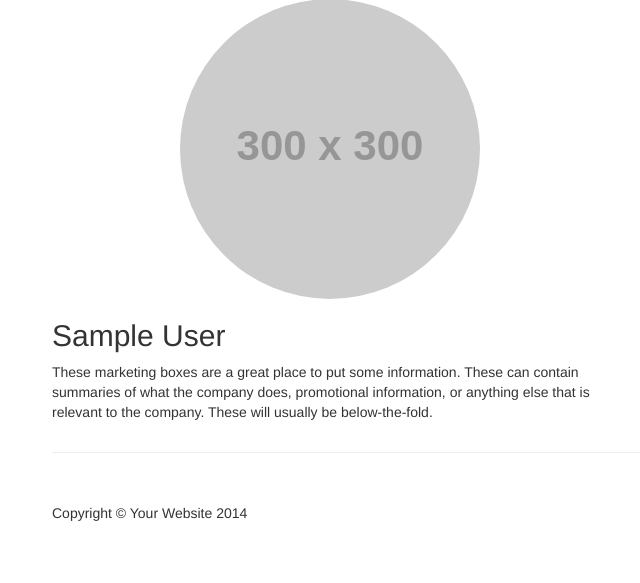
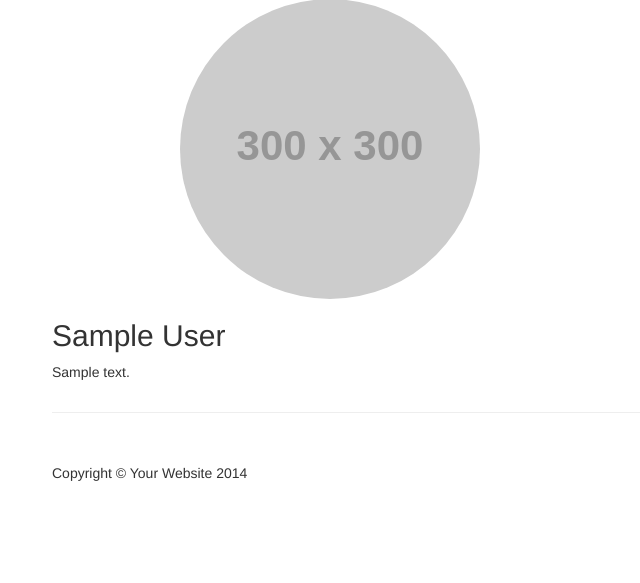
Before and after one commit to viperior/warsloth, a PHP site: page /about.php in a window 1280 px wide. Shown: the part 325-908 px from the top of the page, without its empty margins (18-658 px from the left). After the commit the page ends 806 px from the top, so only its background shows below. Run offline with PHP 8.4, Linux system fonts and the light colour scheme; tables that the repository leaves empty or names only in its code hold one stand-in row (values such as "Sample post"); grey boxes labelled with a size stand in for pictures from a placeholder-image service; some libraries are stand-ins or nearby versions.

Commit message:
get staffBio text from DB

```diff
--- a/public/about.php
+++ b/public/about.php
@@ -41,7 +41,7 @@
 		<div class="col-sm-6">
 			<img class="img-circle img-responsive img-center" src="http://placehold.it/300x300" alt="">
 			<h2><?php echo $row["firstname"] . " " . $row["lastname"] ?></h2>
-			<p>These marketing boxes are a great place to put some information. These can contain summaries of what the company does, promotional information, or anything else that is relevant to the company. These will usually be below-the-fold.</p>
+			<p><?php echo $row["staffBio"] ?></p>
 		</div>
 	<?php } ?>
 </div>
```
